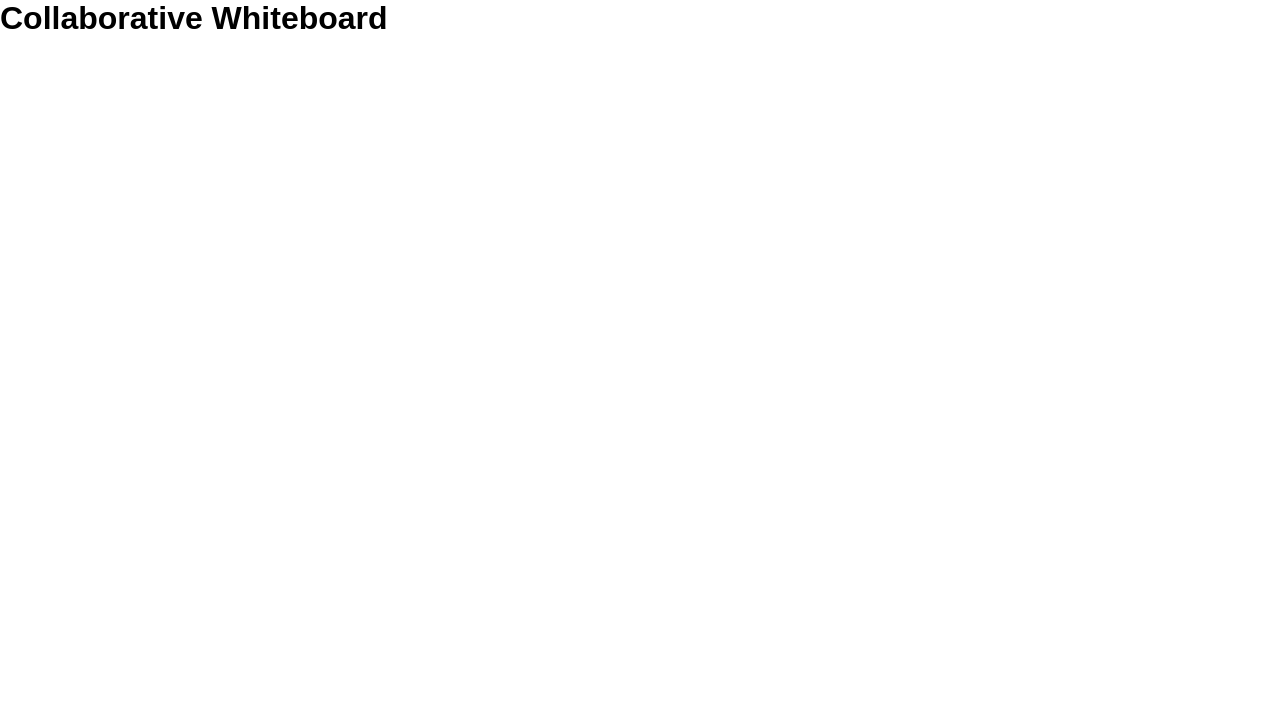
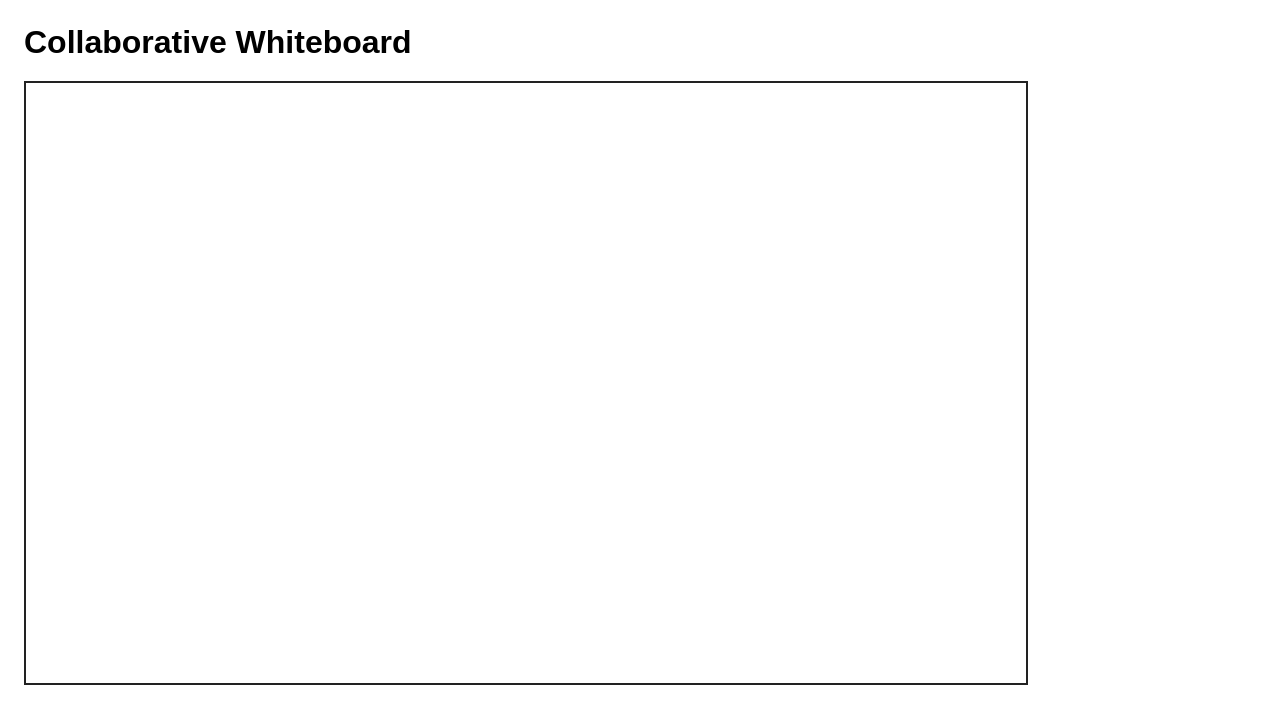
Before and after one commit to L-ikitha/Real-Time_Collaborative_whiteboard-canvas, a React (Vite) app: page / in a window 1280 px wide. Shown: the top 724 px of the page. Built offline with nearby package versions, Linux system fonts and the light colour scheme.

Commit message:
feat: add drawing canvas

```diff
--- a/src/App.css
+++ b/src/App.css
@@ -1,3 +1,14 @@
-#root {
-  width: 100%;
+.app {
+  min-height: 100vh;
+  padding: 24px;
 }
+
+.app h1 {
+  margin-bottom: 20px;
+}
+
+canvas {
+  display: block;
+  border: 2px solid #222;
+  background: white;
+}
--- a/src/App.tsx
+++ b/src/App.tsx
@@ -1,7 +1,12 @@
+import Canvas from "./components/Canvas";
+import "./App.css";
+
 function App() {
   return (
-    <div>
+    <div className="app">
       <h1>Collaborative Whiteboard</h1>
+
+      <Canvas />
     </div>
   );
 }
--- /dev/null
+++ b/src/components/Canvas.tsx
@@ -0,0 +1,15 @@
+import { useRef } from "react";
+
+function Canvas() {
+  const canvasRef = useRef<HTMLCanvasElement>(null);
+
+  return (
+    <canvas
+      ref={canvasRef}
+      width={1000}
+      height={600}
+    />
+  );
+}
+
+export default Canvas;
```
